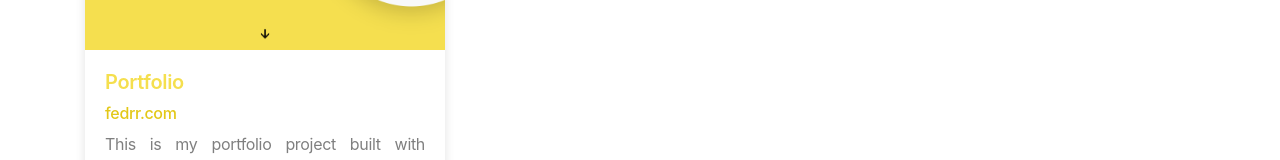
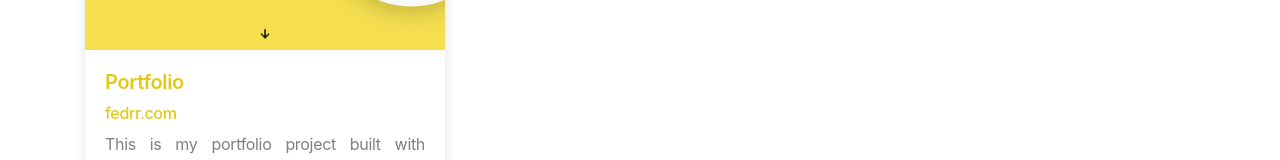
Before and after one commit to feddorovich/portfolio, a React (Create React App) app: page / in a window 1280 px wide. In both pictures the pointer is over the element 144 px from the left and 3274 px from the top of the page. Shown: the part 3192-3352 px from the top of the page. Built offline with nearby package versions, Linux system fonts and the light colour scheme.

Commit message:
change hover color h3 project

```diff
--- a/src/components/Projects/Project/Project.module.scss
+++ b/src/components/Projects/Project/Project.module.scss
@@ -83,7 +83,7 @@
       transition: all 0.3s ease-in-out;
 
       &:hover {
-        color: $primaryColor;
+        color: #e3c818;
       }
     }
 
```
